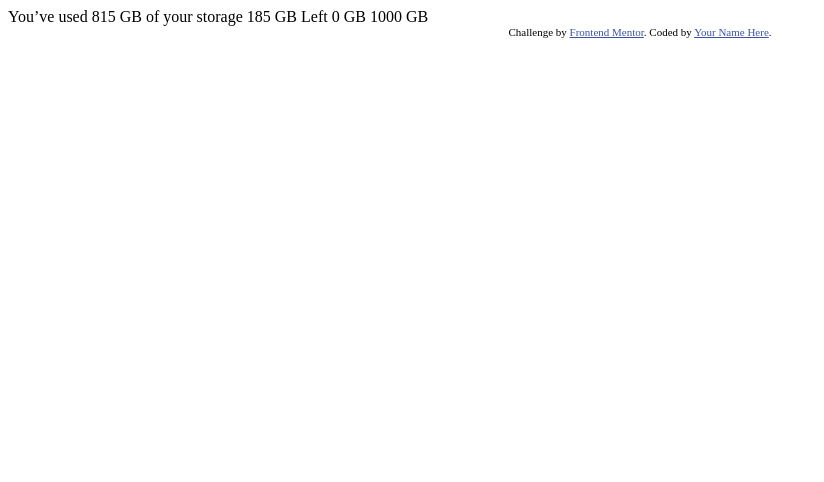
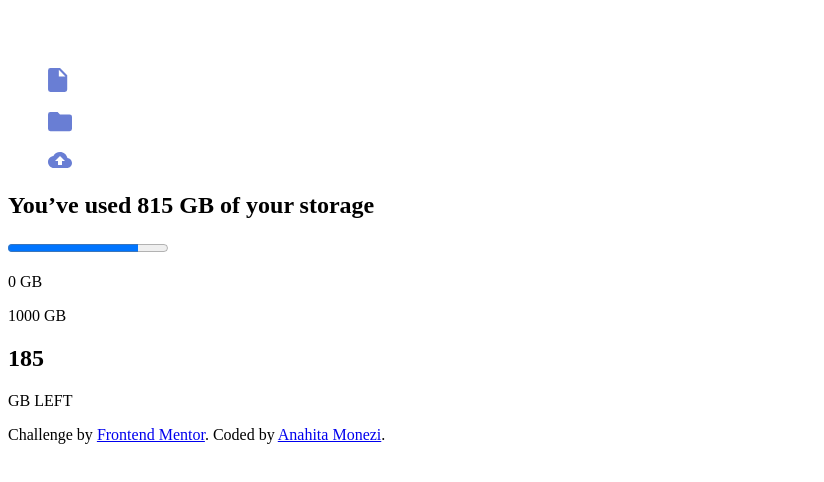
Before and after one commit to NallyNik/fm-fylo-data-storage-component, a plain HTML site: page index.html in a window 1280 px wide. Shown: the whole page, without its empty margins (0-824 px from the left). Drawn offline with Linux system fonts and the light colour scheme.

Commit message:
add: semantic html

```diff
--- a/index.html
+++ b/index.html
@@ -7,25 +7,43 @@
   <link rel="icon" type="image/png" sizes="32x32" href="./assets/images/favicon-32x32.png">
   <link rel="stylesheet" href="./assets/css/index.css">
   <title>Frontend Mentor | Fylo data storage component</title>
-
-  <!-- Feel free to remove these styles or customise in your own stylesheet 👍 -->
-  <style>
-    .attribution { font-size: 11px; text-align: center; }
-    .attribution a { color: hsl(228, 45%, 44%); }
-  </style>
 </head>
 <body>
-
-  You’ve used 815 GB of your storage
-
-  185 GB Left
-
-  0 GB
-  1000 GB
-
-  <div class="attribution">
-    Challenge by <a href="https://www.frontendmentor.io?ref=challenge" target="_blank">Frontend Mentor</a>.
-    Coded by <a href="#">Your Name Here</a>.
-  </div>
+  <main>
+    <header>
+      <img src="./assets/images/logo.svg" alt="">
+      <div class="icons">
+        <figure>
+          <img src="./assets/images/icon-document.svg" alt="">
+        </figure>
+        <figure>
+          <img src="./assets/images/icon-folder.svg" alt="">
+        </figure>
+        <figure>
+          <img src="./assets/images/icon-upload.svg" alt="">
+        </figure>
+      </div>
+    </header>
+    <section>
+      <h1>You’ve used <span>815 GB</span> of your storage</h1>
+      <div class="progress">
+        <progress value="815" max="1000"></progress>
+      </div>
+      <div class="storage">
+        <p>0 GB</p>
+        <p>1000 GB</p>
+      </div>
+      <div class="storage-left">
+        <h2>185</h2>
+        <p>GB LEFT</p>
+      </div>
+    </section>
+  </main>
+  <footer>
+    <div class="attribution">
+      Challenge by <a href="https://www.frontendmentor.io?ref=challenge" target="_blank">Frontend Mentor</a>.
+      Coded by <a href="https://www.linkedin.com/in/anahitareismonezi/" target="_blank">Anahita Monezi</a>.
+    </div>
+  </footer>
 </body>
 </html>
```
